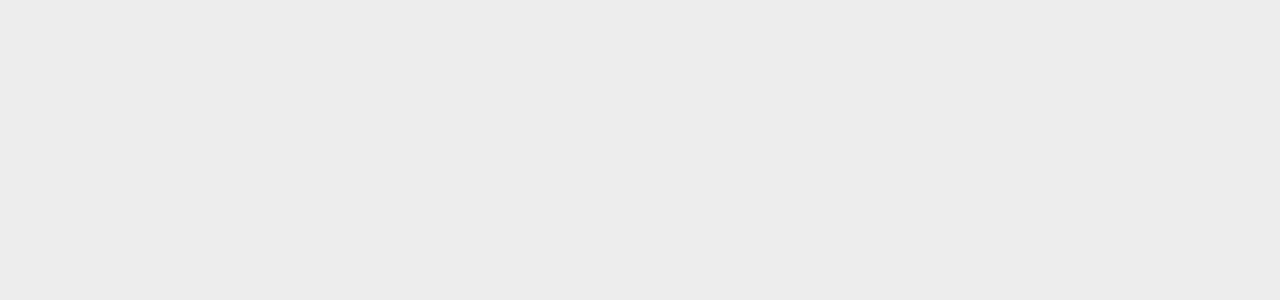
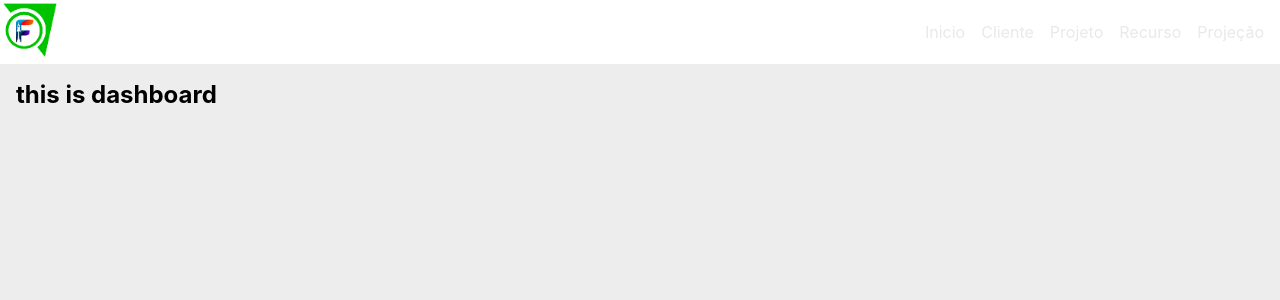
Before and after one commit to joaolrocha/fas-front, a React (Create React App) app: page /dashboard in a window 1280 px wide. Before the commit this address had no page. Shown: the top 300 px of the page. Built offline with nearby package versions, Linux system fonts and the light colour scheme.

Commit message:
feat: add dashboard view

```diff
--- a/src/App.tsx
+++ b/src/App.tsx
@@ -2,6 +2,7 @@
 import Login from './views/Login/Login';
 
 import './_globalStyles.scss';
+import Dashboard from './views/Dashboard/Dashboard';
 import RegisterClient from './views/RegisterClient/RegisterClient';
 
 function App() {
@@ -11,6 +12,11 @@
         <Route
           path='/'
           element={<Login />}
+        />
+
+        <Route
+          path='/dashboard'
+          element={<Dashboard />}
         />
 
         <Route
--- /dev/null
+++ b/src/views/Dashboard/Dashboard.tsx
@@ -0,0 +1,11 @@
+import LayoutDashboard from "../../layouts/LayoutDashboard/LayoutDashboard";
+
+export default function Dashboard() {
+  return (
+    <LayoutDashboard>
+      <div className="dashboard-container">
+        <h2>this is dashboard</h2>
+      </div>
+    </LayoutDashboard>
+  )
+}
--- a/src/views/Login/Login.tsx
+++ b/src/views/Login/Login.tsx
@@ -1,7 +1,12 @@
 import { TextField } from '@mui/material'
+import { useNavigate } from 'react-router-dom'
 import './_login.scss'
 
 export default function Login() {
+  const navigate = useNavigate()
+  const handleClick = () => {
+    navigate('/dashboard')
+  }
   return (
     <div className='login-view-container'>
       <div className='login-view-content'>
@@ -29,7 +34,7 @@
         </div>
 
         <div className='login-view-content-footer'>
-          <button className='button-system login'>Login</button>
+          <button onClick={handleClick} className='button-system login'>Login</button>
         </div>
       </div>
     </div>
```
